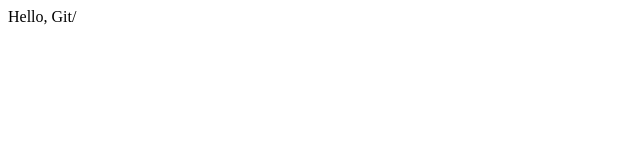
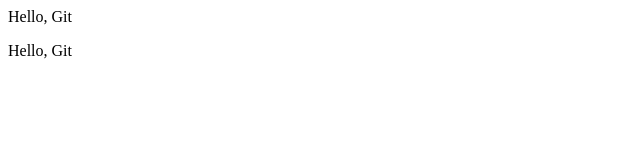
Before and after one commit to 55555Vitaliy55555/abc, a plain HTML site: page index.html in a window 1280 px wide. Shown: the full height of the page, 0-640 px from the left. Drawn offline with Linux system fonts and the light colour scheme.

Commit message:
Update index.html

```diff
--- a/index.html
+++ b/index.html
@@ -1 +1,2 @@
-<p>Hello, Git/<p>
+<p>Hello, Git</p>
+<p>Hello, Git</p>
```
